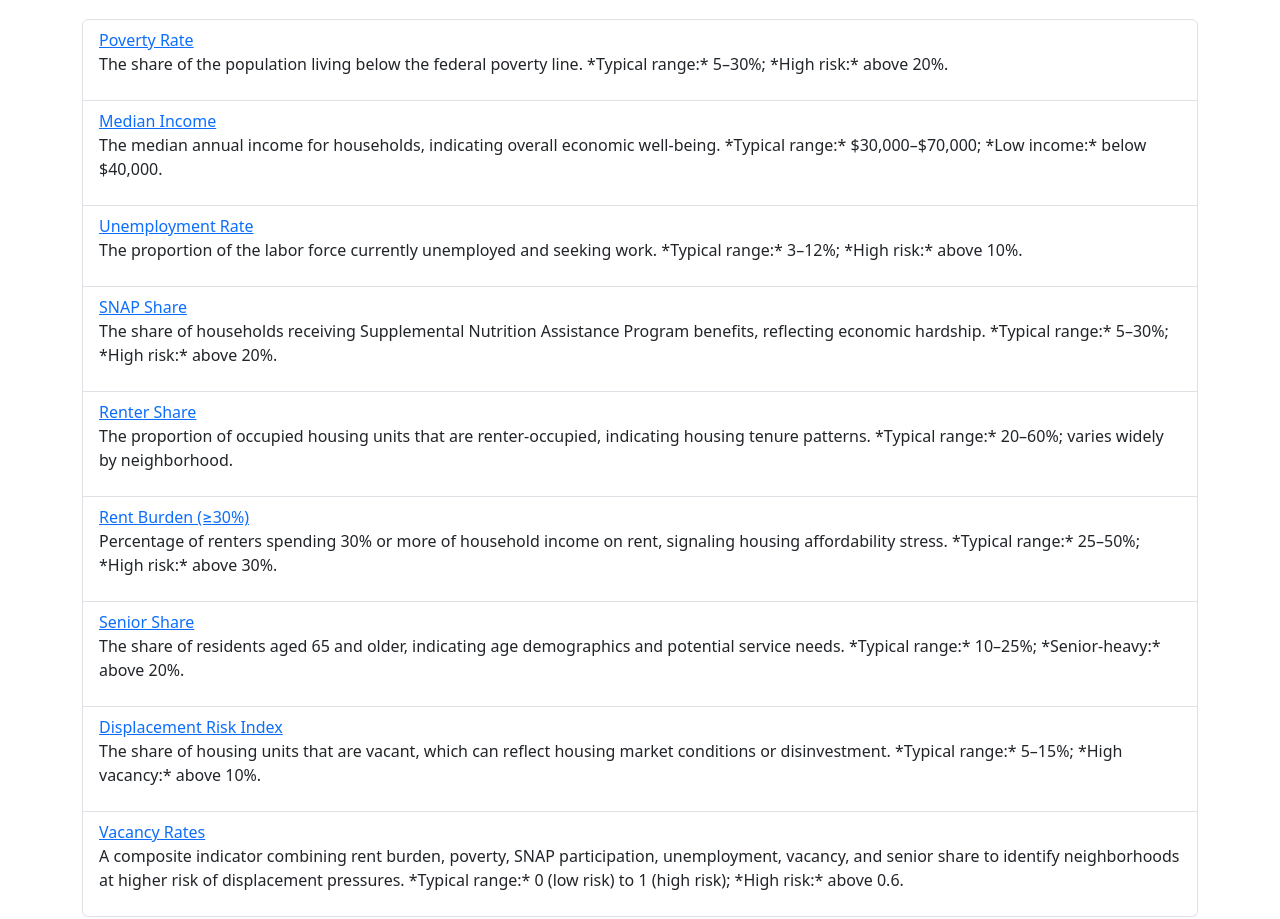
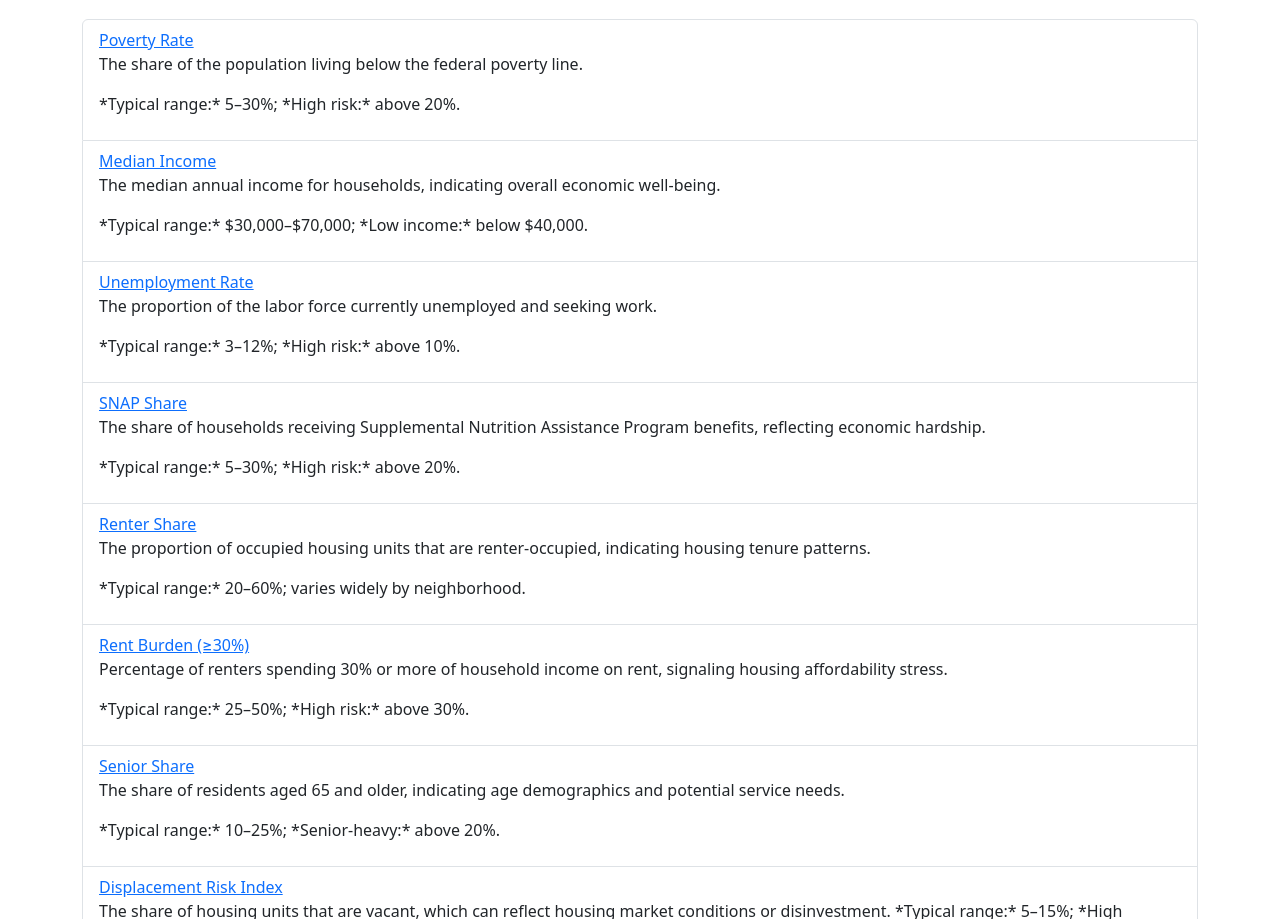
Before and after one commit to mattacox/locationanalysis, a plain HTML site: page index.html in a window 1280 px wide. Shown: the part 133-1052 px from the top of the page. Drawn offline with nearby package versions, Linux system fonts and the light colour scheme.

Commit message:
Index.html updates in formatting and ranges.

```diff
--- a/index.html
+++ b/index.html
@@ -28,32 +28,40 @@
     <h1 class="mb-4">Oxford Demographic Dashboards</h1>
     <ul class="list-group">
       <li class="list-group-item"><a href="html/poverty_rate_timeslider.html">Poverty Rate</a>
-      <p>The share of the population living below the federal poverty line.
+      <p>The share of the population living below the federal poverty line.  </p>
+  <p>
   *Typical range:* 5–30%; *High risk:* above 20%.</p></li>
       <li class="list-group-item"><a href="html/median_income_timeslider.html">Median Income</a>
-      <p>The median annual income for households, indicating overall economic well-being.
+      <p>The median annual income for households, indicating overall economic well-being.  </p>
+  <p>
   *Typical range:* $30,000–$70,000; *Low income:* below $40,000.</p></li>
       <li class="list-group-item"><a href="html/unemployment_rate_timeslider.html">Unemployment Rate</a>
-      <p>The proportion of the labor force currently unemployed and seeking work.
+      <p>The proportion of the labor force currently unemployed and seeking work.  </p>
+  <p>
   *Typical range:* 3–12%; *High risk:* above 10%.</p></li>
       <li class="list-group-item"><a href="html/snap_share_timeslider.html">SNAP Share</a>
-      <p>The share of households receiving Supplemental Nutrition Assistance Program benefits, reflecting economic hardship.
+      <p>The share of households receiving Supplemental Nutrition Assistance Program benefits, reflecting economic hardship.  </p>
+  <p>
   *Typical range:* 5–30%; *High risk:* above 20%.</p></li>
       <li class="list-group-item"><a href="html/rent_share_timeslider.html">Renter Share</a>
-      <p>The proportion of occupied housing units that are renter-occupied, indicating housing tenure patterns.
+      <p>The proportion of occupied housing units that are renter-occupied, indicating housing tenure patterns. </p>
+  <p>
   *Typical range:* 20–60%; varies widely by neighborhood.</p></li>
       <li class="list-group-item"><a href="html/percent_cost_burdened_timeslider.html">Rent Burden (≥30%)</a>
-      <p>Percentage of renters spending 30% or more of household income on rent, signaling housing affordability stress.
-  *Typical range:* 25–50%; *High risk:* above 30%.</p></li>
+      <p>Percentage of renters spending 30% or more of household income on rent, signaling housing affordability stress. </p>
+  <p>*Typical range:* 25–50%; *High risk:* above 30%.</p></li>
       <li class="list-group-item"><a href="html/senior_share_timeslider.html">Senior Share</a>
-      <p>The share of residents aged 65 and older, indicating age demographics and potential service needs.
+      <p>The share of residents aged 65 and older, indicating age demographics and potential service needs. </p>
+  <p>
   *Typical range:* 10–25%; *Senior-heavy:* above 20%.</p></li>
       <li class="list-group-item"><a href="html/displacement_risk_timeslider.html">Displacement Risk Index</a>
       <p>The share of housing units that are vacant, which can reflect housing market conditions or disinvestment.
-  *Typical range:* 5–15%; *High vacancy:* above 10%.</p></li>
+  *Typical range:* 5–15%; *High vacancy:* above 10%.</p>
+<p>ℹ️ About Normalization: The displacement risk index is normalized using all block groups in Granville County to create a consistent reference frame. This approach allows block groups in Oxford to be evaluated in context, highlighting which areas stand out not just locally, but county-wide.
+</li>p><p>An Oxford-only normalization would compress the score range and make internal differences appear larger, but it would limit comparability and may understate broader risk patterns. Oxford’s 12 block groups are small in number but internally diverse—normalizing at the county level supports clearer regional policy targeting without distorting intra-city variation.</p></li>
       <li class="list-group-item"><a href="html/vacancy_rate_timeslider.html">Vacancy Rates</a>
-        <p>A composite indicator combining rent burden, poverty, SNAP participation, unemployment, vacancy, and senior share to identify neighborhoods at higher risk of displacement pressures.
-  *Typical range:* 0 (low risk) to 1 (high risk); *High risk:* above 0.6.</p></li>
+        <p>A composite indicator combining rent burden, poverty, SNAP participation, unemployment, vacancy, and senior share to identify neighborhoods at higher risk of displacement pressures.  </p>
+  <p>  *Typical range:* 0 (low risk) to 1 (high risk); *High risk:* above 0.6.</p></li>
 
     </ul>
   </div>
```
